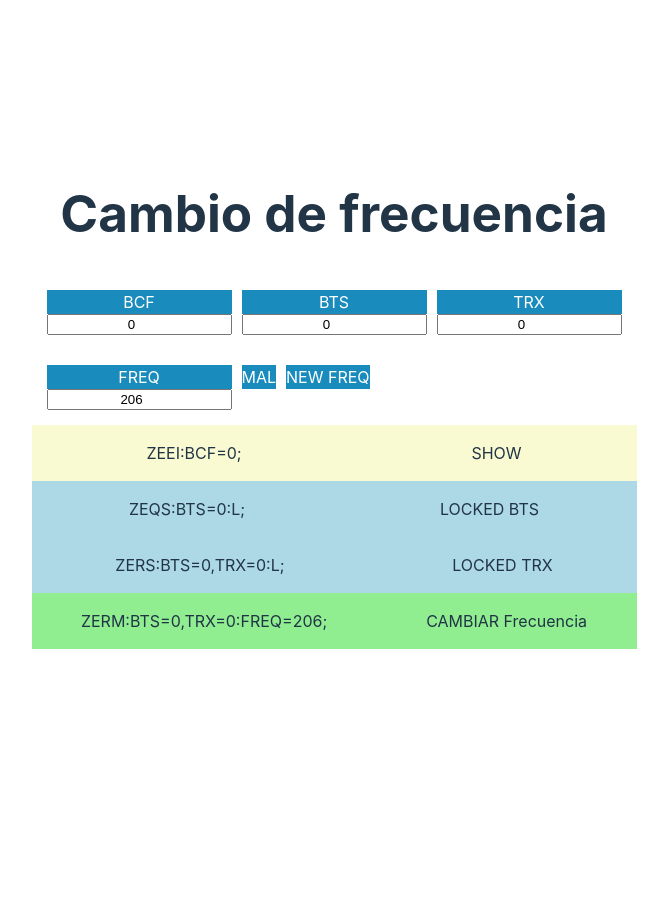
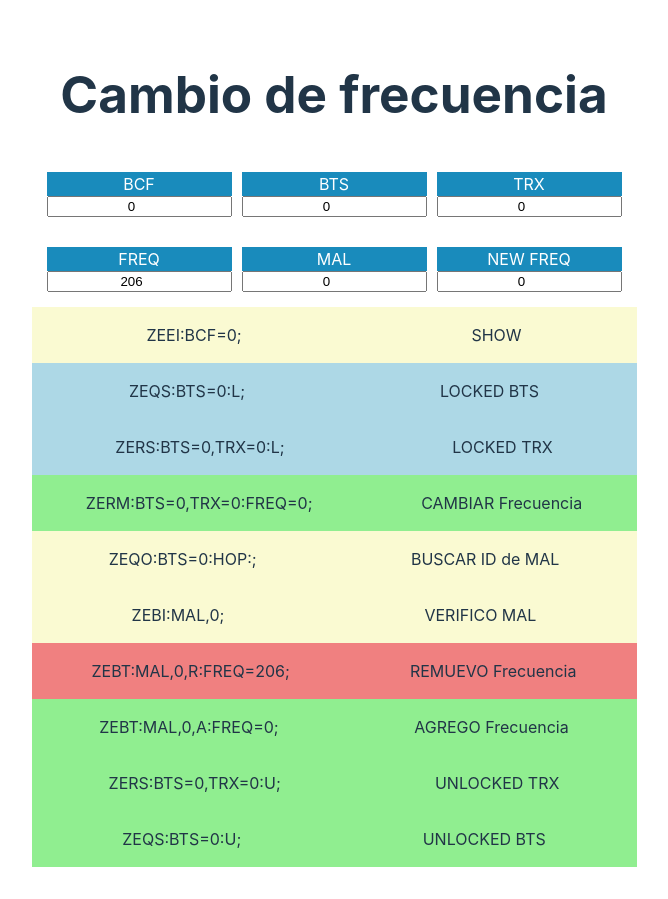
Before and after one commit to sami1793/cambio-frecuencia, a React (Vite) app: page / in a window 1280 px wide. Shown: the whole page, without its empty margins (306-974 px from the left). Before the commit the page ends 800 px from the top, so only its background shows below. Built offline with nearby package versions, Linux system fonts and the light colour scheme.

Commit message:
Se agregan eventos para resto de inputs con su comandos correspondientes

```diff
--- a/src/App.jsx
+++ b/src/App.jsx
@@ -9,12 +9,14 @@ function App() {
   const [bts, setBts] = useState(0);
   const [trx, setTrx] = useState(0);
   const [freq, setFreq] = useState(206);
+  const [mal, setMal] = useState(0);
+  const [newFreq, setNewFreq] = useState(0);
 
   return (
     <div className="App">
       <h1>Cambio de frecuencia</h1>
-      <InputsSection bcf={bcf} setBcf={setBcf} bts={bts} setBts={setBts} trx={trx} setTrx={setTrx} freq={freq} setFreq={setFreq} />
-      <ComandSection bcf={bcf} bts={bts} trx={trx} freq={freq} />
+      <InputsSection bcf={bcf} setBcf={setBcf} bts={bts} setBts={setBts} trx={trx} setTrx={setTrx} freq={freq} setFreq={setFreq} mal={mal} setMal={setMal} newFreq={newFreq} setNewFreq={setNewFreq} />
+      <ComandSection bcf={bcf} bts={bts} trx={trx} freq={freq} mal={mal} newFreq={newFreq}/>
     </div>
   )
 }
--- a/src/components/comandSection/ComandSection.jsx
+++ b/src/components/comandSection/ComandSection.jsx
@@ -1,16 +1,26 @@
 import { Comand } from "./comand/Comand"
 
-export const ComandSection = ({bcf,bts,trx,freq}) => {
+export const ComandSection = ({ bcf, bts, trx, freq, mal, newFreq }) => {
   return (
     <>
-    <div>
-        <Comand comand={`ZEEI:BCF=${bcf};`} task='SHOW' color='yellow'/>
-        <Comand comand={`ZEQS:BTS=${bts}:L;`} task='LOCKED BTS' color='blue'/>
-        <Comand comand={`ZERS:BTS=${bts},TRX=${trx}:L;`} task='LOCKED TRX' color='blue'/>
-    </div>
-    <div>
-        <Comand comand={`ZERM:BTS=${bts},TRX=${trx}:FREQ=${freq};`} task='CAMBIAR Frecuencia' color='green'/>
-    </div>
+      <div>
+        <Comand comand={`ZEEI:BCF=${bcf};`} task='SHOW' color='yellow' />
+        <Comand comand={`ZEQS:BTS=${bts}:L;`} task='LOCKED BTS' color='blue' />
+        <Comand comand={`ZERS:BTS=${bts},TRX=${trx}:L;`} task='LOCKED TRX' color='blue' />
+      </div>
+      <div>
+        <Comand comand={`ZERM:BTS=${bts},TRX=${trx}:FREQ=${newFreq};`} task='CAMBIAR Frecuencia' color='green' />
+      </div>
+      <div>
+        <Comand comand={`ZEQO:BTS=${bts}:HOP:;`} task='BUSCAR ID de MAL' color='yellow' />
+        <Comand comand={`ZEBI:MAL,${mal};`} task='VERIFICO MAL' color='yellow' />
+        <Comand comand={`ZEBT:MAL,${mal},R:FREQ=${freq};`} task='REMUEVO Frecuencia' color='red' />
+        <Comand comand={`ZEBT:MAL,${mal},A:FREQ=${newFreq};`} task='AGREGO Frecuencia' color='green' />
+      </div>
+      <div>
+        <Comand comand={`ZERS:BTS=${bts},TRX=${trx}:U;`} task='UNLOCKED TRX' color='green' />
+        <Comand comand={`ZEQS:BTS=${bts}:U;`} task='UNLOCKED BTS' color='green' />
+      </div>
     </>
 
   )
--- a/src/components/comandSection/comand/Comand.css
+++ b/src/components/comandSection/comand/Comand.css
@@ -7,6 +7,9 @@
 .green{
     background-color: lightgreen;
 }
+.red{
+    background-color: lightcoral;
+}
 .comandContainer{
     display: flex;
     justify-content:space-around;
--- a/src/components/inputsSection/InputsSection.jsx
+++ b/src/components/inputsSection/InputsSection.jsx
@@ -2,7 +2,7 @@ import { Input } from '../input/Input'
 
 import './InputsSection.css'
 
-export const InputsSection = ({bcf,setBcf, bts, setBts, trx, setTrx, freq, setFreq}) => {
+export const InputsSection = ({bcf,setBcf, bts, setBts, trx, setTrx, freq, setFreq, mal, setMal, newFreq, setNewFreq}) => {
     return (
         <div className='inputContainer'>
             <div className='inputsSection'>
@@ -12,8 +12,8 @@ export const InputsSection = ({bcf,setBcf, bts, setBts, trx, setTrx, freq, setFr
             </div>
             <div className='inputsSection'>
                 <Input labelName='FREQ'><input type="number" value={freq} onChange={(e)=>setFreq(e.target.value)} /></Input>
-                <Input labelName='MAL' />
-                <Input labelName='NEW FREQ' />
+                <Input labelName='MAL'><input type="number" value={mal} onChange={(e)=>setMal(e.target.value)} /></Input>
+                <Input labelName='NEW FREQ'><input type="number" value={newFreq} onChange={(e)=>setNewFreq(e.target.value)} /></Input>
             </div>
         </div>
     )
```
